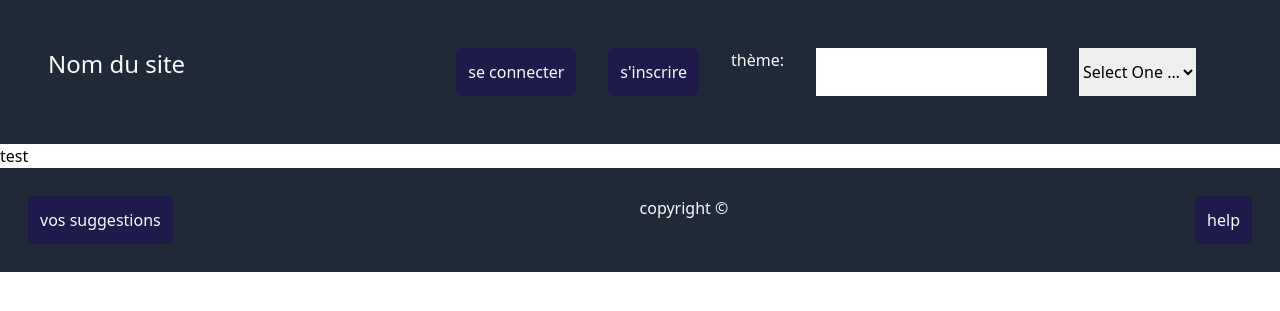
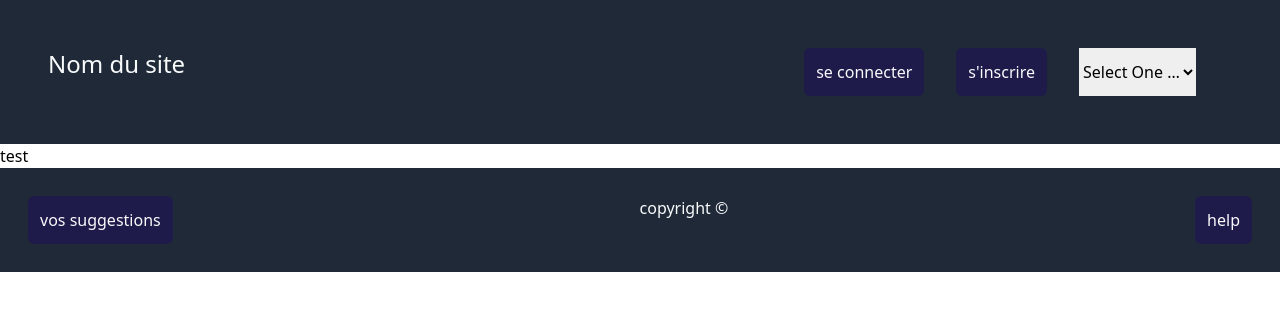
Before and after one commit to SoizicMM/Jules_Raphael, a Flask app: page / in a window 1280 px wide. Shown: the top 311 px of the page. Run offline with Flask 3, Linux system fonts and the light colour scheme; data that the repository does not hold is empty; some libraries are stand-ins or nearby versions.

Commit message:
supp datalist

```diff
--- a/templates/base.html
+++ b/templates/base.html
@@ -34,8 +34,7 @@ c
       {% endif %}
 
 
-  <label for="manga.anime" class="text-slate-50"> thème:</label>
-    <input list="manga-anime" id="manga.anime" name="manga.anime" />
+
       <script>
         function change_sujet_index() {
           console.log(1)
```
